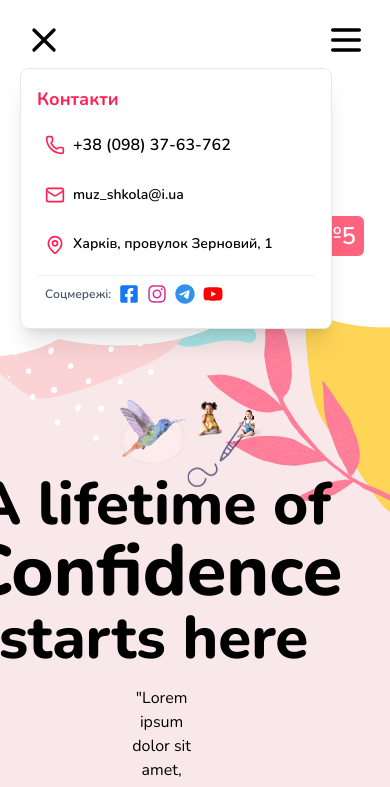
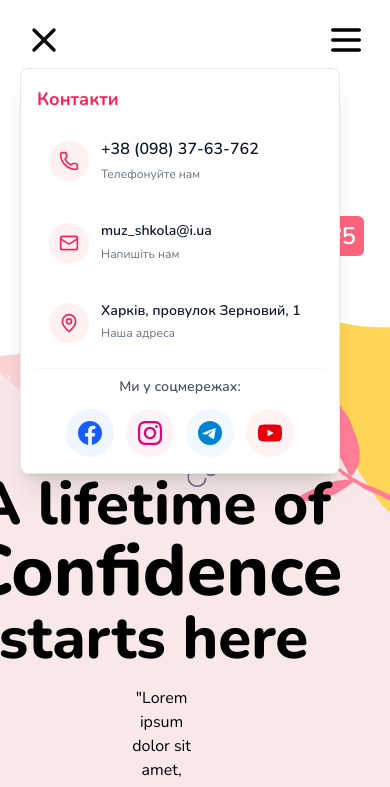
Before and after one commit to Denwebart/art5, an Eleventy site: page src/index.html in a window 390 px wide. Both pictures are taken after a click on the button 44 px from the left and 40 px from the top of the page. Shown: the top 787 px of the page. Built offline with nearby package versions, Linux system fonts and the light colour scheme; Eleventy itself is replaced by a stand-in of ours; files that its build step writes are made by us from their sources; what prettier would draw is missing.

Commit message:
chore: update header & styles\n

```diff
--- a/src/_includes/main-header.html
+++ b/src/_includes/main-header.html
@@ -120,20 +120,26 @@
               x-transition:leave-end="opacity-0 -translate-y-2 scale-95"
               x-cloak
               class="left-0 mt-1 bg-white shadow-xl border-gray-200 rounded-lg
-                absolute top-full z-50 min-w-max border"
-              style="width: max(300px, 80vw)"
+                w-80 sm:max-w-md md:w-96 xl:left-auto xl:right-0 absolute
+                top-full z-50 max-w-[90vw] border"
             >
-              <div class="p-4">
+              <div class="p-4 sm:p-6">
                 <div class="space-y-3">
                   <h3 class="text-lg font-bold text-rose-500 mb-3">Контакти</h3>
 
+                  <!-- Phone -->
                   <a
                     href="tel:+380983763762"
-                    class="gap-2 p-2 rounded-lg hover:bg-gray-50 flex
+                    class="gap-3 p-3 rounded-lg hover:bg-gray-50 group flex
                       items-center transition-colors"
                   >
+                    <div
+                      class="w-10 h-10 bg-rose-50 group-hover:bg-rose-100 flex
+                        flex-shrink-0 items-center justify-center rounded-full
+                        transition-colors"
+                    >
                       <svg
-                      class="size-5 text-rose-500 flex-shrink-0"
+                        class="w-5 h-5 text-rose-500"
                         fill="none"
                         viewBox="0 0 24 24"
                         stroke="currentColor"
@@ -143,16 +149,28 @@
                           d="M13.832 16.568a1 1 0 0 0 1.213-.303l.355-.465A2 2 0 0 1 17 15h3a2 2 0 0 1 2 2v3a2 2 0 0 1-2 2A18 18 0 0 1 2 4a2 2 0 0 1 2-2h3a2 2 0 0 1 2 2v3a2 2 0 0 1-.8 1.6l-.468.351a1 1 0 0 0-.292 1.233 14 14 0 0 0 6.392 6.384"
                         />
                       </svg>
-                    <span class="font-semibold">+38 (098) 37-63-762</span>
+                    </div>
+                    <div class="min-w-0 flex-1">
+                      <span class="font-semibold text-gray-900 block"
+                        >+38 (098) 37-63-762</span
+                      >
+                      <span class="text-xs text-gray-500">Телефонуйте нам</span>
+                    </div>
                   </a>
 
+                  <!-- Email -->
                   <a
                     href="mailto:muz_shkola@i.ua"
-                    class="gap-2 p-2 rounded-lg hover:bg-gray-50 flex
+                    class="gap-3 p-3 rounded-lg hover:bg-gray-50 group flex
                       items-center transition-colors"
                   >
+                    <div
+                      class="w-10 h-10 bg-rose-50 group-hover:bg-rose-100 flex
+                        flex-shrink-0 items-center justify-center rounded-full
+                        transition-colors"
+                    >
                       <svg
-                      class="size-5 text-rose-500 flex-shrink-0"
+                        class="w-5 h-5 text-rose-500"
                         fill="none"
                         viewBox="0 0 24 24"
                         stroke="currentColor"
@@ -161,12 +179,25 @@
                         <path d="m22 7-8.991 5.727a2 2 0 0 1-2.009 0L2 7" />
                         <rect x="2" y="4" width="20" height="16" rx="2" />
                       </svg>
-                    <span class="font-semibold text-sm">muz_shkola@i.ua</span>
+                    </div>
+                    <div class="min-w-0 flex-1">
+                      <span
+                        class="font-semibold text-gray-900 text-sm block
+                          break-all"
+                        >muz_shkola@i.ua</span
+                      >
+                      <span class="text-xs text-gray-500">Напишіть нам</span>
+                    </div>
                   </a>
 
-                  <div class="gap-2 p-2 flex items-center">
+                  <!-- Address -->
+                  <div class="gap-3 p-3 flex items-start">
+                    <div
+                      class="w-10 h-10 bg-rose-50 mt-0.5 flex flex-shrink-0
+                        items-center justify-center rounded-full"
+                    >
                       <svg
-                      class="size-5 text-rose-500 mt-0.5 flex-shrink-0"
+                        class="w-5 h-5 text-rose-500"
                         fill="none"
                         viewBox="0 0 24 24"
                         stroke="currentColor"
@@ -177,63 +208,99 @@
                         />
                         <circle cx="12" cy="10" r="3" />
                       </svg>
-                    <span class="font-semibold text-sm"
-                      >Харків, провулок Зерновий, 1</span
+                    </div>
+                    <div class="min-w-0 flex-1">
+                      <span
+                        class="font-semibold text-gray-900 text-sm leading-snug
+                          block"
                       >
+                        Харків, провулок Зерновий, 1
+                      </span>
+                      <span class="text-xs text-gray-500">Наша адреса</span>
+                    </div>
                   </div>
 
                   <!-- Social media -->
+                  <div class="border-gray-100 pt-2 border-t">
                     <div
-                    class="gap-2 p-2 border-gray-100 flex items-center border-t"
+                      class="gap-3 flex flex-col items-center justify-between"
                     >
-                    <span class="text-xs font-semibold text-gray-600"
-                      >Соцмережі:</span
+                      <span class="text-sm font-semibold text-gray-600"
+                        >Ми у соцмережах:</span
                       >
-                    <div class="gap-2 flex">
-                      <a href="#" class="transition-opacity hover:opacity-70">
+                      <div class="gap-3 flex">
+                        <a
+                          href="#"
+                          class="size-12 bg-blue-50 hover:bg-blue-100 group flex
+                            items-center justify-center rounded-full
+                            transition-colors"
+                        >
                           <svg
-                          class="h-5 w-5"
-                          fill="#1877f2"
-                          viewBox="0 0 448 512"
+                            class="size-6 text-blue-600 transition-transform
+                              group-hover:scale-110"
+                            fill="currentColor"
+                            viewBox="0 0 24 24"
                           >
                             <path
-                            d="M400 32H48A48 48 0 0 0 0 80v352a48 48 0 0 0 48 48h137.25V327.69h-63V256h63v-54.64c0-62.15 37-96.48 93.67-96.48 27.14 0 55.52 4.84 55.52 4.84v61h-31.27c-30.81 0-40.42 19.12-40.42 38.73V256h68.78l-11 71.69h-57.78V480H400a48 48 0 0 0 48-48V80a48 48 0 0 0-48-48z"
+                              d="M24 12.073c0-6.627-5.373-12-12-12s-12 5.373-12 12c0 5.99 4.388 10.954 10.125 11.854v-8.385H7.078v-3.47h3.047V9.43c0-3.007 1.792-4.669 4.533-4.669 1.312 0 2.686.235 2.686.235v2.953H15.83c-1.491 0-1.956.925-1.956 1.874v2.25h3.328l-.532 3.47h-2.796v8.385C19.612 23.027 24 18.062 24 12.073z"
                             />
                           </svg>
                         </a>
-                      <a href="#" class="transition-opacity hover:opacity-70">
+
+                        <a
+                          href="#"
+                          class="size-12 bg-pink-50 hover:bg-pink-100 group flex
+                            items-center justify-center rounded-full
+                            transition-colors"
+                        >
                           <svg
-                          class="h-5 w-5"
-                          fill="#d33a95"
-                          viewBox="0 0 448 512"
+                            class="size-6 text-pink-600 transition-transform
+                              group-hover:scale-110"
+                            fill="currentColor"
+                            viewBox="0 0 24 24"
                           >
                             <path
-                            d="M224.1 141c-63.6 0-114.9 51.3-114.9 114.9s51.3 114.9 114.9 114.9S339 319.5 339 255.9 287.7 141 224.1 141zm0 189.6c-41.1 0-74.7-33.5-74.7-74.7s33.5-74.7 74.7-74.7 74.7 33.5 74.7 74.7-33.6 74.7-74.7 74.7zm146.4-194.3c0 14.9-12 26.8-26.8 26.8-14.9 0-26.8-12-26.8-26.8s12-26.8 26.8-26.8 26.8 12 26.8 26.8zm76.1 27.2c-1.7-35.9-9.9-67.7-36.2-93.9-26.2-26.2-58-34.4-93.9-36.2-37-2.1-147.9-2.1-184.9 0-35.8 1.7-67.6 9.9-93.9 36.1s-34.4 58-36.2 93.9c-2.1 37-2.1 147.9 0 184.9 1.7 35.9 9.9 67.7 36.2 93.9s58 34.4 93.9 36.2c37 2.1 147.9 2.1 184.9 0 35.9-1.7 67.7-9.9 93.9-36.2 26.2-26.2 34.4-58 36.2-93.9 2.1-37 2.1-147.8 0-184.8zM398.8 388c-7.8 19.6-22.9 34.7-42.6 42.6-29.5 11.7-99.5 9-132.1 9s-102.7 2.6-132.1-9c-19.6-7.8-34.7-22.9-42.6-42.6-11.7-29.5-9-99.5-9-132.1s-2.6-102.7 9-132.1c7.8-19.6 22.9-34.7 42.6-42.6 29.5-11.7 99.5-9 132.1-9s102.7-2.6 132.1 9c19.6 7.8 34.7 22.9 42.6 42.6 11.7 29.5 9 99.5 9 132.1s2.7 102.7-9 132.1z"
+                              d="M12 2.163c3.204 0 3.584.012 4.85.07 3.252.148 4.771 1.691 4.919 4.919.058 1.265.069 1.645.069 4.849 0 3.205-.012 3.584-.069 4.849-.149 3.225-1.664 4.771-4.919 4.919-1.266.058-1.644.07-4.85.07-3.204 0-3.584-.012-4.849-.07-3.26-.149-4.771-1.699-4.919-4.92-.058-1.265-.07-1.644-.07-4.849 0-3.204.013-3.583.07-4.849.149-3.227 1.664-4.771 4.919-4.919 1.266-.057 1.645-.069 4.849-.069zm0-2.163c-3.259 0-3.667.014-4.947.072-4.358.2-6.78 2.618-6.98 6.98-.059 1.281-.073 1.689-.073 4.948 0 3.259.014 3.668.072 4.948.2 4.358 2.618 6.78 6.98 6.98 1.281.058 1.689.072 4.948.072 3.259 0 3.668-.014 4.948-.072 4.354-.2 6.782-2.618 6.979-6.98.059-1.28.073-1.689.073-4.948 0-3.259-.014-3.667-.072-4.947-.196-4.354-2.617-6.78-6.979-6.98-1.281-.059-1.69-.073-4.949-.073zm0 5.838c-3.403 0-6.162 2.759-6.162 6.162s2.759 6.163 6.162 6.163 6.162-2.759 6.162-6.163c0-3.403-2.759-6.162-6.162-6.162zm0 10.162c-2.209 0-4-1.79-4-4 0-2.209 1.791-4 4-4s4 1.791 4 4c0 2.21-1.791 4-4 4zm6.406-11.845c-.796 0-1.441.645-1.441 1.44s.645 1.44 1.441 1.44c.795 0 1.439-.645 1.439-1.44s-.644-1.44-1.439-1.44z"
                             />
                           </svg>
                         </a>
-                      <a href="#" class="transition-opacity hover:opacity-70">
+
+                        <a
+                          href="#"
+                          class="size-12 bg-sky-50 hover:bg-sky-100 group flex
+                            items-center justify-center rounded-full
+                            transition-colors"
+                        >
                           <svg
-                          class="h-5 w-5"
-                          fill="#3390ec"
-                          viewBox="0 0 496 512"
+                            class="size-6 text-sky-600 transition-transform
+                              group-hover:scale-110"
+                            fill="currentColor"
+                            viewBox="0 0 24 24"
                           >
                             <path
-                            d="M248,8C111.033,8,0,119.033,0,256S111.033,504,248,504,496,392.967,496,256,384.967,8,248,8ZM362.952,176.66c-3.732,39.215-19.881,134.378-28.1,178.3-3.476,18.584-10.322,24.816-16.948,25.425-14.4,1.326-25.338-9.517-39.287-18.661-21.827-14.308-34.158-23.215-55.346-37.177-24.485-16.135-8.612-25,5.342-39.5,3.652-3.793,67.107-61.51,68.335-66.746.153-.655.3-3.1-1.154-4.384s-3.59-.849-5.135-.5q-3.283.746-104.608,69.142-14.845,10.194-26.894,9.934c-8.855-.191-25.888-5.006-38.551-9.123-15.531-5.048-27.875-7.717-26.8-16.291q.84-6.7,18.45-13.7,108.446-47.248,144.628-62.3c68.872-28.647,83.183-33.623,92.511-33.789,2.052-.034,6.639.474,9.61,2.885a10.452,10.452,0,0,1,3.53,6.716A43.765,43.765,0,0,1,362.952,176.66Z"
+                              d="M11.944 0A12 12 0 0 0 0 12a12 12 0 0 0 12 12 12 12 0 0 0 12-12A12 12 0 0 0 12 0a12 12 0 0 0-.056 0zm4.962 7.224c.1-.002.321.023.465.14a.506.506 0 0 1 .171.325c.016.093.036.306.02.472-.18 1.898-.962 6.502-1.36 8.627-.168.9-.499 1.201-.82 1.23-.696.065-1.225-.46-1.9-.902-1.056-.693-1.653-1.124-2.678-1.8-1.185-.78-.417-1.21.258-1.91.177-.184 3.247-2.977 3.307-3.23.007-.032.014-.15-.056-.212s-.174-.041-.249-.024c-.106.024-1.793 1.14-5.061 3.345-.48.33-.913.49-1.302.48-.428-.008-1.252-.241-1.865-.44-.752-.245-1.349-.374-1.297-.789.027-.216.325-.437.893-.663 3.498-1.524 5.83-2.529 6.998-3.014 3.332-1.386 4.025-1.627 4.476-1.635z"
                             />
                           </svg>
                         </a>
-                      <a href="#" class="transition-opacity hover:opacity-70">
+
+                        <a
+                          href="#"
+                          class="size-12 bg-red-50 hover:bg-red-100 group flex
+                            items-center justify-center rounded-full
+                            transition-colors"
+                        >
                           <svg
-                          class="h-5 w-5"
-                          fill="#ff0000"
-                          viewBox="0 0 576 512"
+                            class="size-6 text-red-600 transition-transform
+                              group-hover:scale-110"
+                            fill="currentColor"
+                            viewBox="0 0 24 24"
                           >
                             <path
-                            d="M549.655 124.083c-6.281-23.65-24.787-42.276-48.284-48.597C458.781 64 288 64 288 64S117.22 64 74.629 75.486c-23.497 6.322-42.003 24.947-48.284 48.597-11.412 42.867-11.412 132.305-11.412 132.305s0 89.438 11.412 132.305c6.281 23.65 24.787 41.5 48.284 47.821C117.22 448 288 448 288 448s170.78 0 213.371-11.486c23.497-6.321 42.003-24.171 48.284-47.821 11.412-42.867 11.412-132.305 11.412-132.305s0-89.438-11.412-132.305zm-317.51 213.508V175.185l142.739 81.205-142.739 81.201z"
+                              d="M23.498 6.186a3.016 3.016 0 0 0-2.122-2.136C19.505 3.545 12 3.545 12 3.545s-7.505 0-9.377.505A3.017 3.017 0 0 0 .502 6.186C0 8.07 0 12 0 12s0 3.93.502 5.814a3.016 3.016 0 0 0 2.122 2.136c1.871.505 9.376.505 9.376.505s7.505 0 9.377-.505a3.015 3.015 0 0 0 2.122-2.136C24 15.93 24 12 24 12s0-3.93-.502-5.814zM9.545 15.568V8.432L15.818 12l-6.273 3.568z"
                             />
                           </svg>
                         </a>
+                      </div>
                     </div>
                   </div>
                 </div>
```
Also changed, not shown: src/css/style.css, 2 other files. Lines whose indentation alone changed are shown as unchanged.
